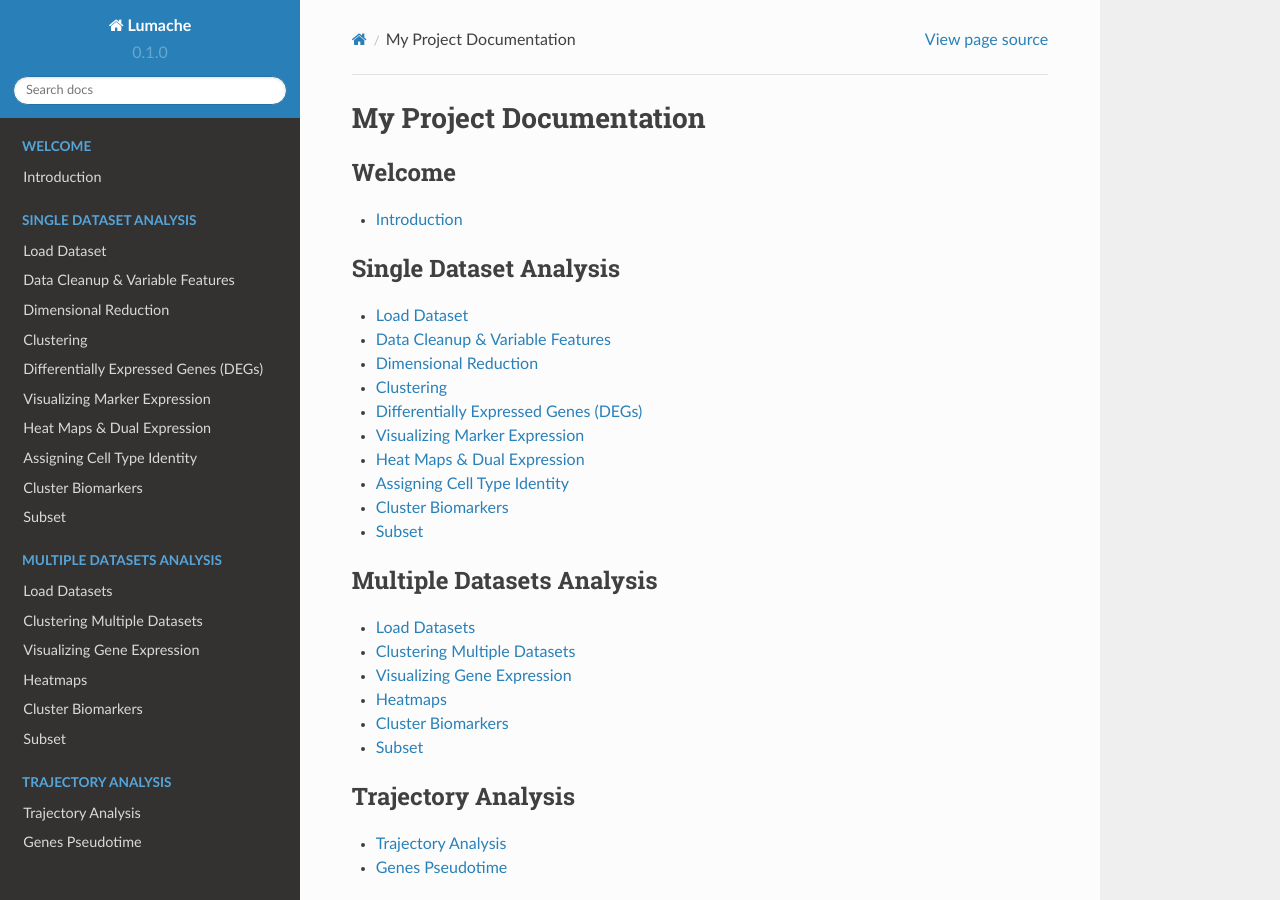
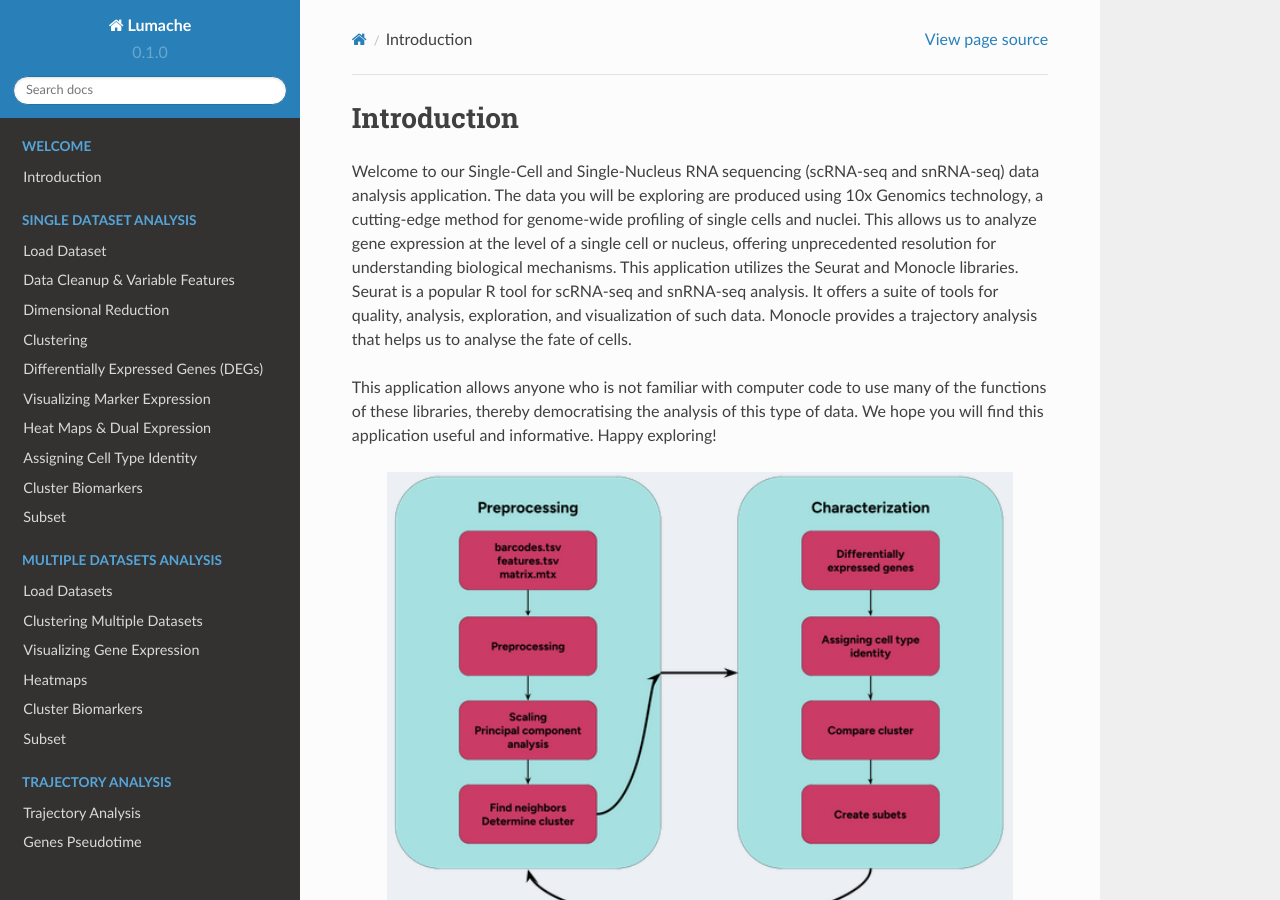
Before and after one commit to GaspardMacaux/Documentation_app, a Sphinx documentation site: the page built from docs/source/index.rst, in a window 1280 px wide and 900 px high. Built offline with Sphinx 7.4.7 and the Read the Docs theme 2.0.0, drawn with Linux system fonts in a browser that asks for light colours; pages that are not in the unit, such as notebooks, are missing from menus.

Commit message:
Test commit

```diff
--- a/docs/source/index.rst
+++ b/docs/source/index.rst
@@ -1,5 +1,17 @@
-My Project Documentation
-===============================
+==========================
+Introduction
+==========================
+
+Welcome to our Single-Cell and Single-Nucleus RNA sequencing (scRNA-seq and snRNA-seq) data analysis application. The data you will be exploring are produced using 10x Genomics technology, a cutting-edge method for genome-wide profiling of single cells and nuclei. This allows us to analyze gene expression at the level of a single cell or nucleus, offering unprecedented resolution for understanding biological mechanisms. This application utilizes the Seurat and Monocle libraries. Seurat is a popular R tool for scRNA-seq and snRNA-seq analysis. It offers a suite of tools for quality, analysis, exploration, and visualization of such data. Monocle provides a trajectory analysis that helps us to analyse the fate of cells.
+
+This application allows anyone who is not familiar with computer code to use many of the functions of these libraries, thereby democratising the analysis of this type of data.
+We hope you will find this application useful and informative. Happy exploring!
+
+
+.. image:: /_static/images/introduction.png
+   :width: 90%
+   :align: center
+
 
 .. toctree::
    :maxdepth: 2
--- a/docs/source/single_dataset_analysis/clustering.rst
+++ b/docs/source/single_dataset_analysis/clustering.rst
@@ -6,7 +6,6 @@ Clustering
 
 Clustering is a key step in single-cell RNA sequencing analysis that groups cells with similar gene expression profiles into clusters. These clusters may correspond to different cell types, states, or other biological distinctions. In this application, clustering is performed in two main steps: **finding neighbors** and **running the clustering algorithm**. Additionally, **UMAP** is used to visualize the clusters.
 
-### Key Concepts
 
 #### Neighbors Calculation
 
```
Also changed, not shown: docs/source/_static/images/single_dataset_analysis/neighbors.png, 7 other files.
